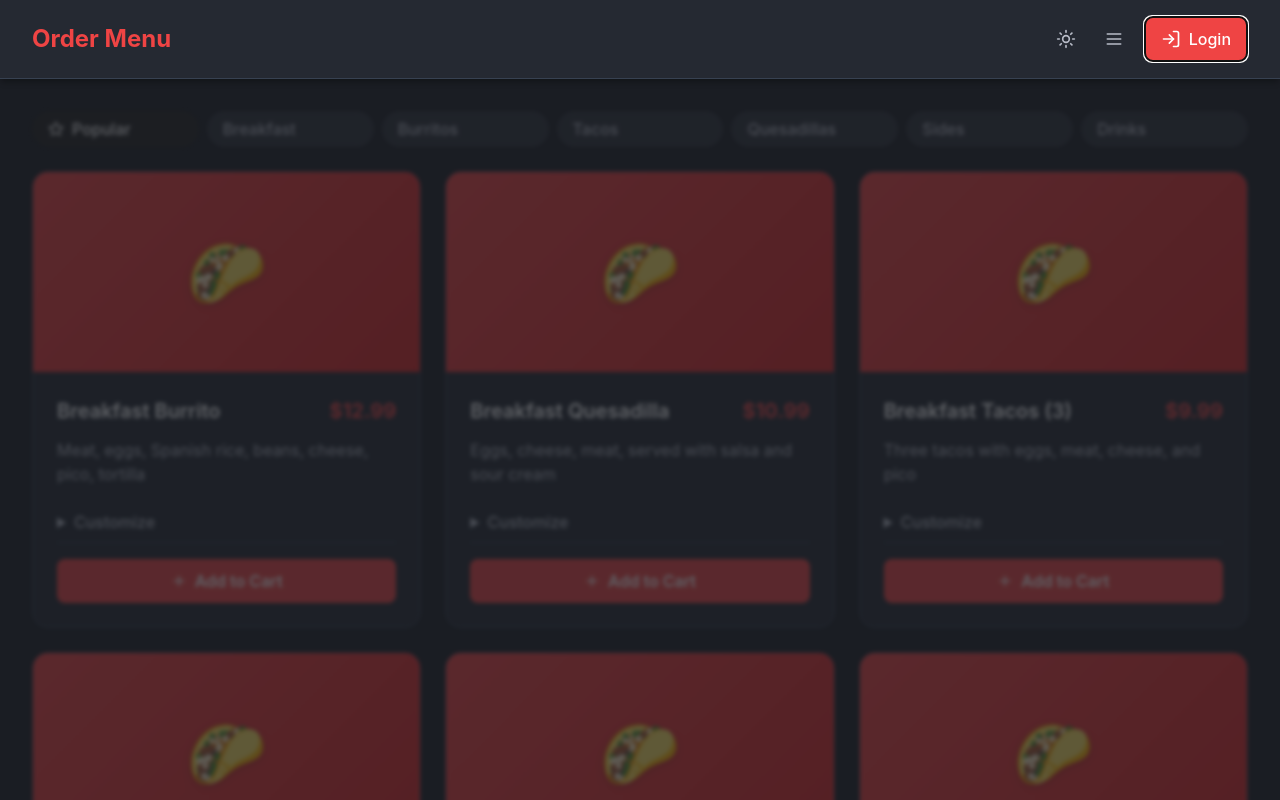
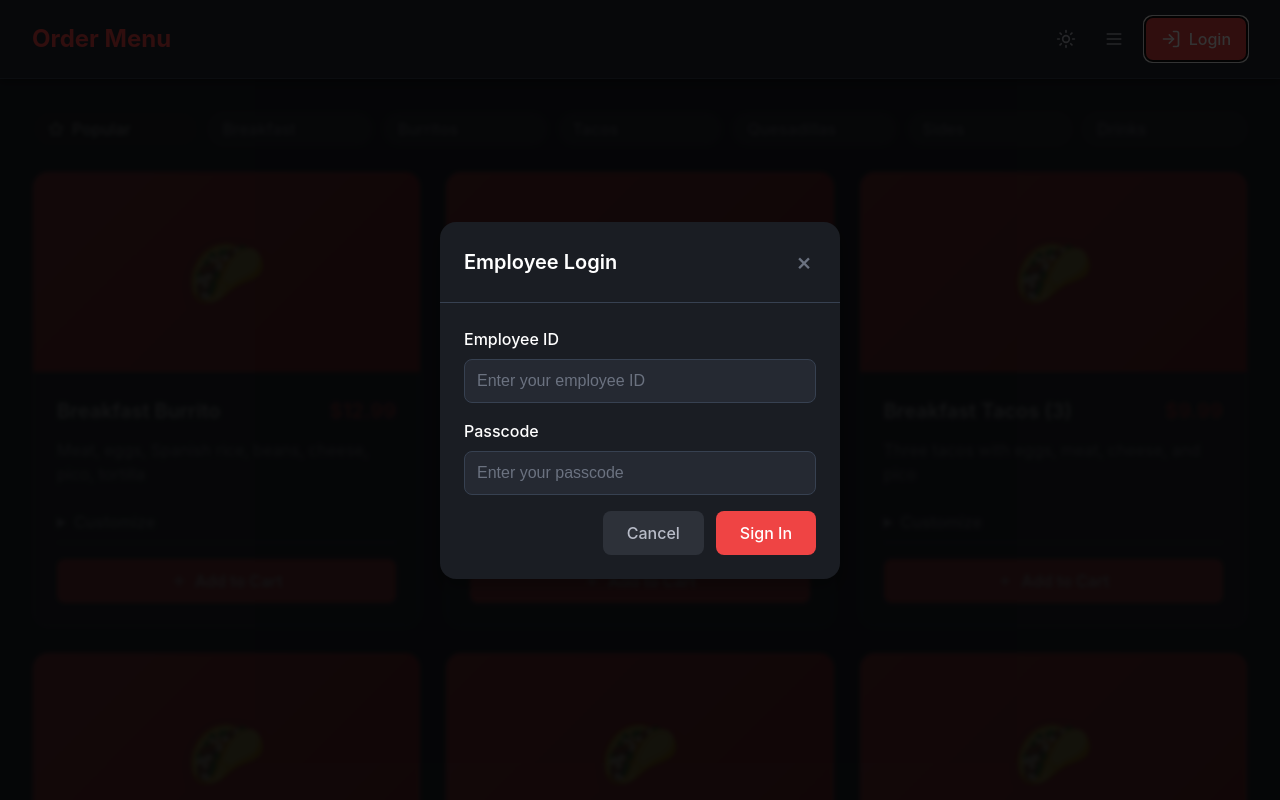
Before and after one commit to Randymor10/POS-tablet, a React (Vite) app: page / in a window 1280 px wide. Both pictures are taken after a click on the button "Login". Shown: the top 800 px of the page. Built offline with nearby package versions, Linux system fonts and the light colour scheme.

Commit message:
Add debugging logs for login modal

```diff
--- a/src/App.tsx
+++ b/src/App.tsx
@@ -25,6 +25,9 @@ function App() {
   const [isLoginModalOpen, setIsLoginModalOpen] = useState(false);
 
   const { employee, isLoggedIn } = useEmployee();
+
+  // Debug log for modal state
+  console.log('App render - isLoginModalOpen:', isLoginModalOpen);
 
   const categories = Array.from(new Set(menu.map((m) => m.category)));
 
@@ -54,6 +57,7 @@ function App() {
 
   const addToCart = (item: MenuItem) => {
     if (!isLoggedIn) {
+      console.log('User not logged in, opening login modal from addToCart');
       setIsLoginModalOpen(true);
       return;
     }
@@ -89,6 +93,7 @@ function App() {
 
   const toggleExtra = (itemId: string, extra: string) => {
     if (!isLoggedIn) {
+      console.log('User not logged in, opening login modal from toggleExtra');
       setIsLoginModalOpen(true);
       return;
     }
@@ -104,6 +109,7 @@ function App() {
 
   const handleCheckout = async () => {
     if (!employee) {
+      console.log('No employee found, opening login modal from handleCheckout');
       setIsLoginModalOpen(true);
       return;
     }
@@ -129,12 +135,19 @@ function App() {
   };
 
   const handleLoginModalClose = () => {
-    // Remove conditional check - always close the modal when requested
+    console.log('handleLoginModalClose called, setting isLoginModalOpen to false');
     setIsLoginModalOpen(false);
+  };
+
+  const handleLoginClick = () => {
+    console.log('Login button clicked, setting isLoginModalOpen to true');
+    setIsLoginModalOpen(true);
   };
 
   const order = getOrderData(cart, selectedExtras);
   const cartItemCount = cart.reduce((sum, item) => sum + item.quantity, 0);
+
+  console.log('About to render PasscodeLoginModal with isOpen:', isLoginModalOpen);
 
   return (
     <ThemeProvider>
@@ -144,7 +157,7 @@ function App() {
           onSearchChange={setSearchTerm}
           cartItemCount={cartItemCount}
           onCartClick={() => isLoggedIn ? setIsCartOpen(true) : setIsLoginModalOpen(true)}
-          onLoginClick={() => setIsLoginModalOpen(true)}
+          onLoginClick={handleLoginClick}
           isLoggedIn={isLoggedIn}
         />
 
--- a/src/components/Header.tsx
+++ b/src/components/Header.tsx
@@ -25,6 +25,11 @@ const Header: React.FC<HeaderProps> = ({
 
   const handleLogout = () => {
     logout();
+  };
+
+  const handleLoginButtonClick = () => {
+    console.log('Header login button clicked, calling onLoginClick');
+    onLoginClick();
   };
 
   return (
@@ -84,7 +89,7 @@ const Header: React.FC<HeaderProps> = ({
         ) : (
           <button
             className="login-button"
-            onClick={onLoginClick}
+            onClick={handleLoginButtonClick}
             title="Login"
           >
             <LogIn size={20} />
--- a/src/components/PasscodeLoginModal.tsx
+++ b/src/components/PasscodeLoginModal.tsx
@@ -7,6 +7,8 @@ interface PasscodeLoginModalProps {
 }
 
 export default function PasscodeLoginModal({ isOpen, onClose }: PasscodeLoginModalProps) {
+  console.log('PasscodeLoginModal rendered with isOpen:', isOpen);
+
   const [employeeId, setEmployeeId] = useState('');
   const [passcode, setPasscode] = useState('');
   const [error, setError] = useState('');
@@ -34,13 +36,19 @@ export default function PasscodeLoginModal({ isOpen, onClose }: PasscodeLoginMod
   };
 
   const handleClose = () => {
+    console.log('PasscodeLoginModal handleClose called');
     setEmployeeId('');
     setPasscode('');
     setError('');
     onClose();
   };
 
-  if (!isOpen) return null;
+  if (!isOpen) {
+    console.log('PasscodeLoginModal not rendering because isOpen is false');
+    return null;
+  }
+
+  console.log('PasscodeLoginModal rendering modal content');
 
   return (
     <div className="modal-overlay" onClick={handleClose}>
--- a/src/styles/modern-pos.css
+++ b/src/styles/modern-pos.css
@@ -230,8 +230,8 @@ body {
   font-weight: 600;
 }
 
-/* Passcode Login Modal */
-.passcode-modal-overlay {
+/* Modal Styles */
+.modal-overlay {
   position: fixed;
   top: 0;
   left: 0;
@@ -245,7 +245,7 @@ body {
   padding: 1rem;
 }
 
-.passcode-modal {
+.modal-content {
   background-color: var(--bg-primary);
   border-radius: 1rem;
   box-shadow: var(--shadow-lg);
@@ -266,138 +266,123 @@ body {
   }
 }
 
-.passcode-modal-header {
-  text-align: center;
-  padding: 2rem 2rem 1rem 2rem;
+.modal-header {
+  display: flex;
+  align-items: center;
+  justify-content: space-between;
+  padding: 1.5rem;
   border-bottom: 1px solid var(--border-color);
 }
 
-.passcode-modal-icon {
-  display: inline-flex;
-  align-items: center;
-  justify-content: center;
-  width: 4rem;
-  height: 4rem;
-  background-color: var(--accent-primary);
-  border-radius: 50%;
-  margin-bottom: 1rem;
-  color: white;
-}
-
-.passcode-modal-header h2 {
-  font-size: 1.5rem;
-  font-weight: 700;
+.modal-header h2 {
+  font-size: 1.25rem;
+  font-weight: 600;
   color: var(--text-primary);
-  margin: 0 0 0.5rem 0;
-}
-
-.passcode-modal-header p {
-  color: var(--text-secondary);
   margin: 0;
 }
 
-.passcode-modal-content {
-  padding: 2rem;
+.modal-close {
+  background: none;
+  border: none;
+  font-size: 1.5rem;
+  color: var(--text-muted);
+  cursor: pointer;
+  padding: 0.25rem;
+  line-height: 1;
+  transition: color 0.2s ease;
 }
 
-.passcode-inputs {
-  display: flex;
-  gap: 1rem;
-  justify-content: center;
-  margin-bottom: 1.5rem;
+.modal-close:hover {
+  color: var(--text-primary);
 }
 
-.passcode-input {
-  width: 3rem;
-  height: 3rem;
-  border: 2px solid var(--border-color);
+.login-form {
+  padding: 1.5rem;
+}
+
+.form-group {
+  margin-bottom: 1rem;
+}
+
+.form-group label {
+  display: block;
+  margin-bottom: 0.5rem;
+  font-weight: 500;
+  color: var(--text-primary);
+}
+
+.form-group input {
+  width: 100%;
+  padding: 0.75rem;
+  border: 1px solid var(--border-color);
   border-radius: 0.5rem;
   background-color: var(--bg-secondary);
   color: var(--text-primary);
-  font-size: 1.5rem;
-  font-weight: 600;
-  text-align: center;
+  font-size: 1rem;
   transition: all 0.2s ease;
 }
 
-.passcode-input:focus {
+.form-group input:focus {
   outline: none;
   border-color: var(--accent-primary);
   box-shadow: 0 0 0 3px rgba(239, 68, 68, 0.1);
 }
 
-.passcode-input:disabled {
+.form-group input::placeholder {
+  color: var(--text-muted);
+}
+
+.form-group input:disabled {
   opacity: 0.5;
   cursor: not-allowed;
 }
 
-.passcode-error {
-  display: flex;
-  align-items: center;
-  gap: 0.5rem;
+.error-message {
+  background-color: rgba(239, 68, 68, 0.1);
   color: var(--accent-primary);
-  background-color: rgba(239, 68, 68, 0.1);
   padding: 0.75rem;
   border-radius: 0.5rem;
-  margin-bottom: 1.5rem;
+  margin-bottom: 1rem;
   font-size: 0.875rem;
 }
 
-.passcode-actions {
-  margin-bottom: 1.5rem;
+.form-actions {
+  display: flex;
+  gap: 0.75rem;
+  justify-content: flex-end;
 }
 
-.passcode-login-button {
-  width: 100%;
-  display: flex;
-  align-items: center;
-  justify-content: center;
-  gap: 0.5rem;
-  padding: 0.75rem;
+.form-actions button {
+  padding: 0.75rem 1.5rem;
   border: none;
   border-radius: 0.5rem;
-  background-color: var(--accent-primary);
-  color: white;
-  font-size: 1rem;
-  font-weight: 600;
+  font-weight: 500;
   cursor: pointer;
   transition: all 0.2s ease;
 }
 
-.passcode-login-button:hover:not(:disabled) {
-  background-color: var(--accent-secondary);
-  transform: translateY(-1px);
+.form-actions button[type="button"] {
+  background-color: var(--bg-tertiary);
+  color: var(--text-secondary);
 }
 
-.passcode-login-button:disabled {
+.form-actions button[type="button"]:hover:not(:disabled) {
+  background-color: var(--bg-secondary);
+  color: var(--text-primary);
+}
+
+.form-actions button[type="submit"] {
+  background-color: var(--accent-primary);
+  color: white;
+}
+
+.form-actions button[type="submit"]:hover:not(:disabled) {
+  background-color: var(--accent-secondary);
+}
+
+.form-actions button:disabled {
   opacity: 0.5;
   cursor: not-allowed;
-  transform: none;
-}
-
-.passcode-spinner {
-  width: 1rem;
-  height: 1rem;
-  border: 2px solid rgba(255, 255, 255, 0.3);
-  border-top: 2px solid white;
-  border-radius: 50%;
-  animation: spin 1s linear infinite;
-}
-
-@keyframes spin {
-  to {
-    transform: rotate(360deg);
-  }
-}
-
-.passcode-help {
-  text-align: center;
-}
-
-.passcode-help p {
-  color: var(--text-muted);
-  font-size: 0.875rem;
-  margin: 0;
 }
 
 /* Main Content */
@@ -799,18 +784,8 @@ body {
     max-width: 400px;
   }
 
-  .passcode-modal {
+  .modal-content {
     margin: 1rem;
-  }
-
-  .passcode-inputs {
-    gap: 0.75rem;
-  }
-
-  .passcode-input {
-    width: 2.5rem;
-    height: 2.5rem;
-    font-size: 1.25rem;
   }
 }
 
@@ -839,14 +814,4 @@ body {
     padding: 0.5rem 1rem;
     font-size: 0.875rem;
   }
-
-  .passcode-inputs {
-    gap: 0.5rem;
-  }
-
-  .passcode-input {
-    width: 2rem;
-    height: 2rem;
-    font-size: 1rem;
-  }
 }
```
